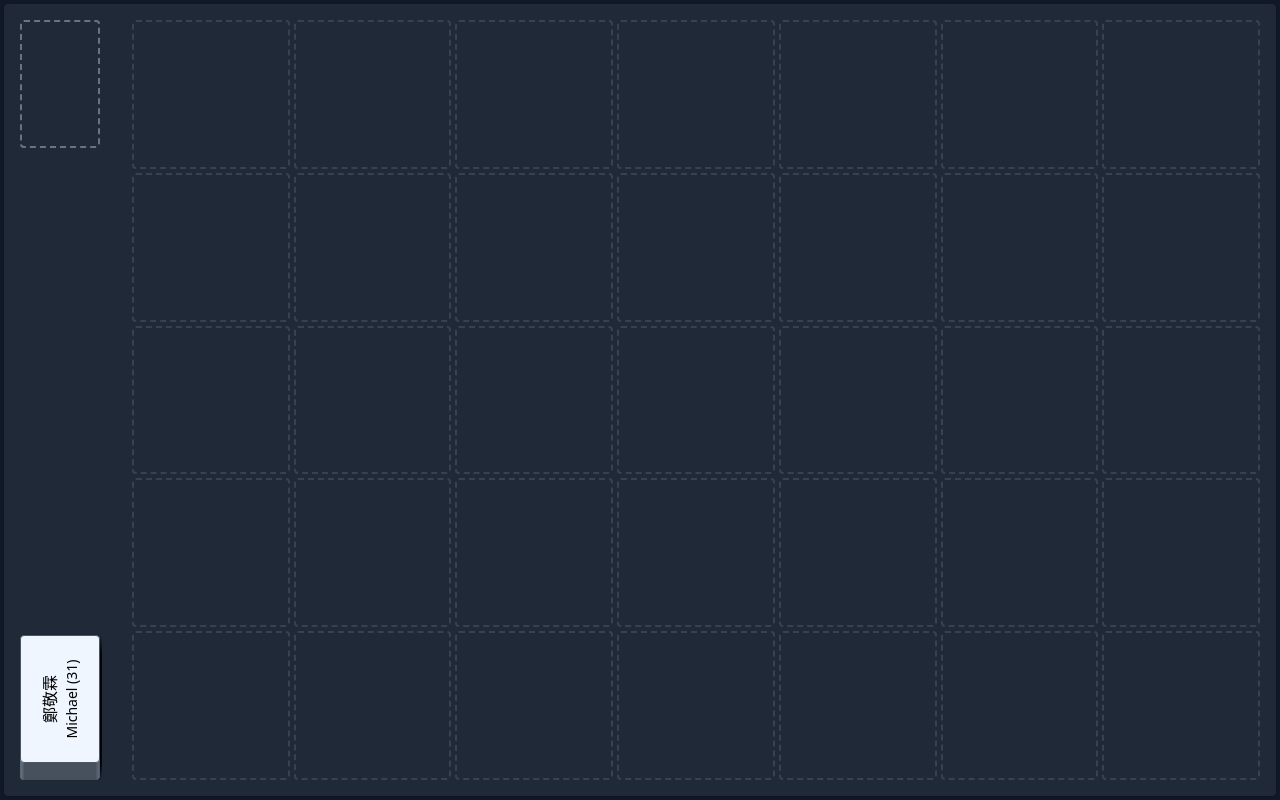
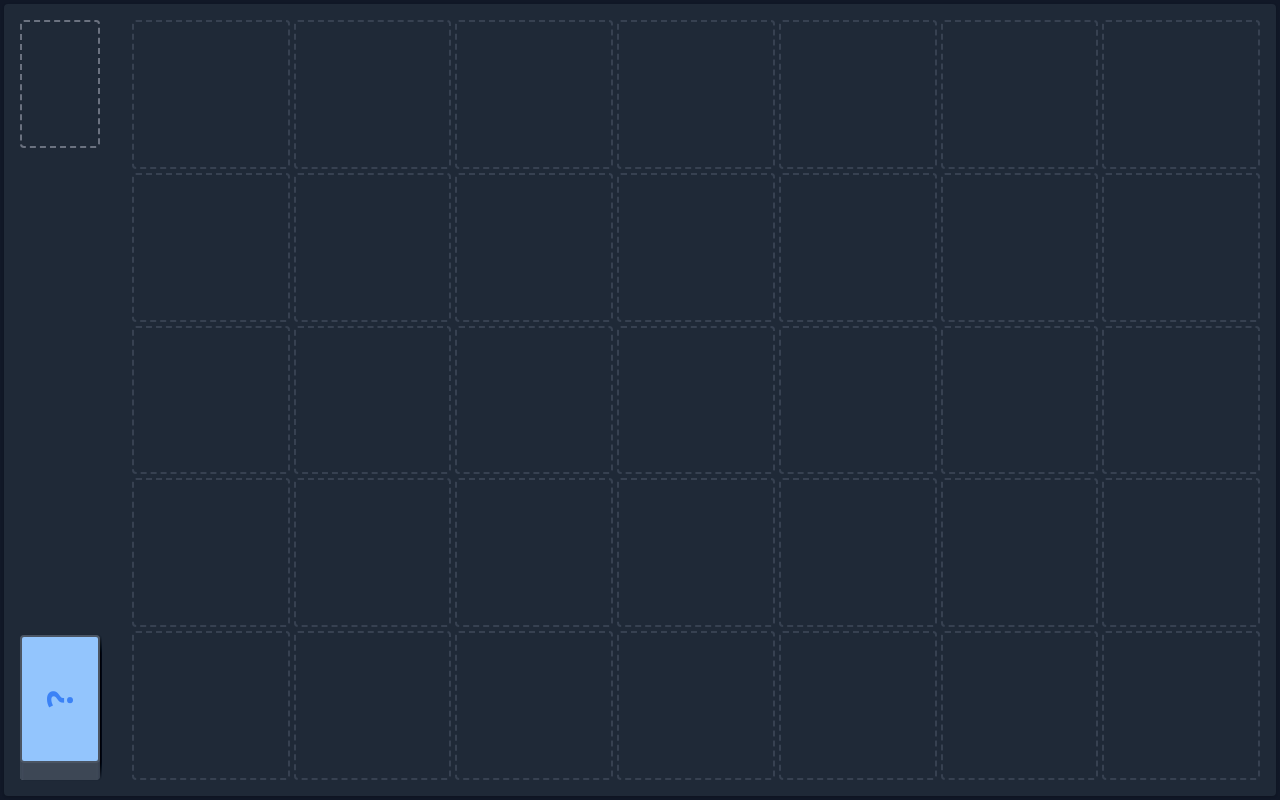
Before and after one commit to terry-cci/pick-a-seat, a Vue app: page / in a window 1280 px wide. Built offline with nearby package versions, Linux system fonts and the light colour scheme.

Commit message:
card removal and hidden cards

```diff
--- a/src/App.vue
+++ b/src/App.vue
@@ -21,8 +21,12 @@ const normalPileCards = ref<StudentCardInfo[]>(
 const boardCards = ref<StudentCardInfo[]>([]);
 
 function confirmSeat(idx: number) {
-  if (normalPileCards.value.length > 0)
+  if (normalPileCards.value.length > 0 && !boardCards.value[idx]) {
     boardCards.value[idx] = normalPileCards.value.pop() as StudentCardInfo;
+  } else if (boardCards.value[idx]) {
+    normalPileCards.value.push(boardCards.value[idx]);
+    delete boardCards.value[idx];
+  }
 }
 </script>
 
--- a/src/components/DeckPile.vue
+++ b/src/components/DeckPile.vue
@@ -28,6 +28,10 @@ const cardStyle = (idx: number) => ({
       :student-info="card.studentInfo"
       class="absolute w-32 h-20 origin-top-left"
       :style="cardStyle(idx)"
+      :shown="false"
+      :class="{
+        'border-gray-700': idx % 2,
+      }"
     />
   </div>
 </template>
--- a/src/components/SeatBoard.vue
+++ b/src/components/SeatBoard.vue
@@ -3,6 +3,7 @@ import DeckSlot from "./DeckSlot.vue";
 import { ref, computed } from "vue";
 import { StudentCardInfo } from "./DeckPile.vue";
 import StudentCard from "./StudentCard.vue";
+import SeatSlot from "./SeatSlot.vue";
 
 const props = defineProps<{
   row: number;
@@ -18,7 +19,6 @@ const seatNumber = computed(() => props.row * props.col);
 const selectedSeat = ref<number | null>(null);
 
 function selectSeat(idx: number) {
-  if (props.cards[idx]) return;
   if (idx === selectedSeat.value) {
     confirmSeat(idx);
     return;
@@ -34,19 +34,12 @@ function confirmSeat(idx: number) {
 
 <template>
   <div class="seat-board p-4 grid gap-x-1 gap-y-1">
-    <div v-for="i in seatNumber" @click="selectSeat(i)" class="relative">
-      <deck-slot
-        class="border-gray-700 w-full h-full"
-        :class="{
-          'border-blue-400 animate-pulse transition-colors': selectedSeat === i,
-        }"
-      />
-      <student-card
-        :student-info="cards[i].studentInfo"
-        v-if="cards[i]"
-        class="absolute inset-0"
-      />
-    </div>
+    <seat-slot
+      v-for="i in seatNumber"
+      @click="selectSeat(i)"
+      :selected="selectedSeat === i"
+      :student-info="cards[i]?.studentInfo"
+    />
   </div>
 </template>
 
--- /dev/null
+++ b/src/components/SeatSlot.vue
@@ -0,0 +1,37 @@
+<script setup lang="ts">
+import { StudentInfo } from "./StudentCard.vue";
+import DeckSlot from "./DeckSlot.vue";
+import StudentCard from "./StudentCard.vue";
+
+const props = withDefaults(
+  defineProps<{
+    selected?: boolean;
+    studentInfo?: StudentInfo;
+  }>(),
+  {
+    selected: false,
+  }
+);
+</script>
+
+<template>
+  <div class="relative">
+    <deck-slot
+      class="border-gray-700 w-full h-full"
+      :class="{
+        'border-blue-400 animate-pulse transition-colors':
+          selected && !studentInfo,
+      }"
+    />
+    <student-card
+      :student-info="studentInfo"
+      v-if="studentInfo"
+      class="absolute inset-0"
+    />
+    <span
+      class="absolute inset-0 ring ring-transparent rounded transition-colors"
+      :class="{ 'ring-red-500 animate-pulse': selected }"
+      v-if="studentInfo"
+    ></span>
+  </div>
+</template>
--- a/src/components/StudentCard.vue
+++ b/src/components/StudentCard.vue
@@ -10,25 +10,49 @@ export type StudentInfo = {
 </script>
 
 <script setup lang="ts">
-const props = defineProps<{
-  studentInfo: StudentInfo;
-}>();
+const props = withDefaults(
+  defineProps<{
+    studentInfo: StudentInfo;
+    shown?: boolean;
+  }>(),
+  { shown: true }
+);
 </script>
 
 <template>
   <div
     class="
-      student-card
       bg-blue-50
       rounded
       shadow-sm
-      border border-gray-600
+      border-2 border-gray-600
       flex flex-col
       justify-center
       items-center
     "
+    v-if="shown"
   >
     <h2>{{ studentInfo.name.zh }}</h2>
-    <h3 class="text-sm">{{ studentInfo.name.en }} ({{ studentInfo.id }})</h3>
+    <h3 class="text-xs">{{ studentInfo.name.en }} ({{ studentInfo.id }})</h3>
+  </div>
+  <div
+    class="
+      rounded
+      shadow-sm
+      border-2 border-gray-600
+      flex flex-col
+      justify-center
+      items-center
+      text-4xl
+      font-bold
+    "
+    :class="[
+      studentInfo.gender === 'M'
+        ? 'bg-blue-300 text-blue-500'
+        : 'bg-pink-300 text-pink-500',
+    ]"
+    v-else
+  >
+    ?
   </div>
 </template>
```
